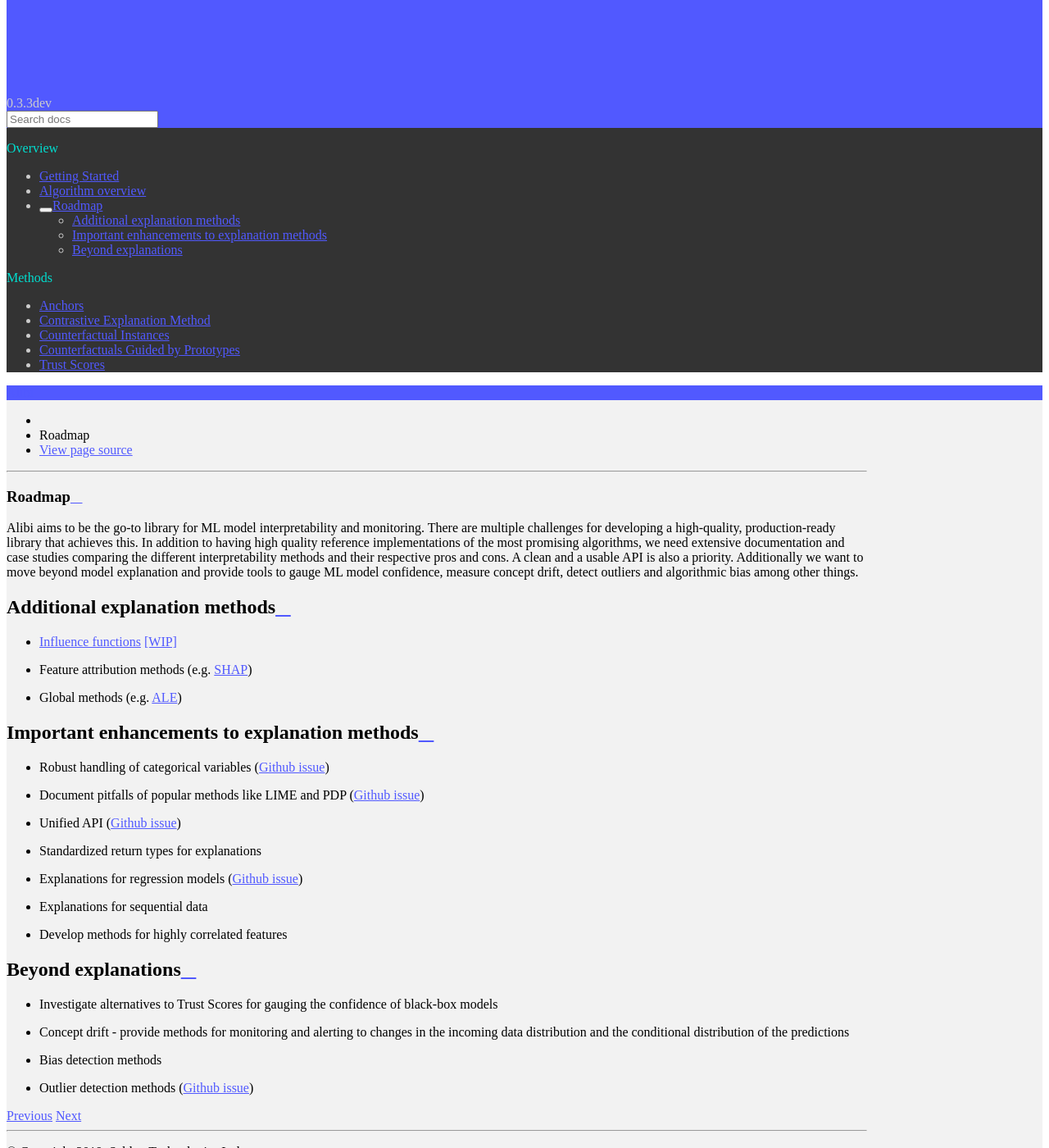
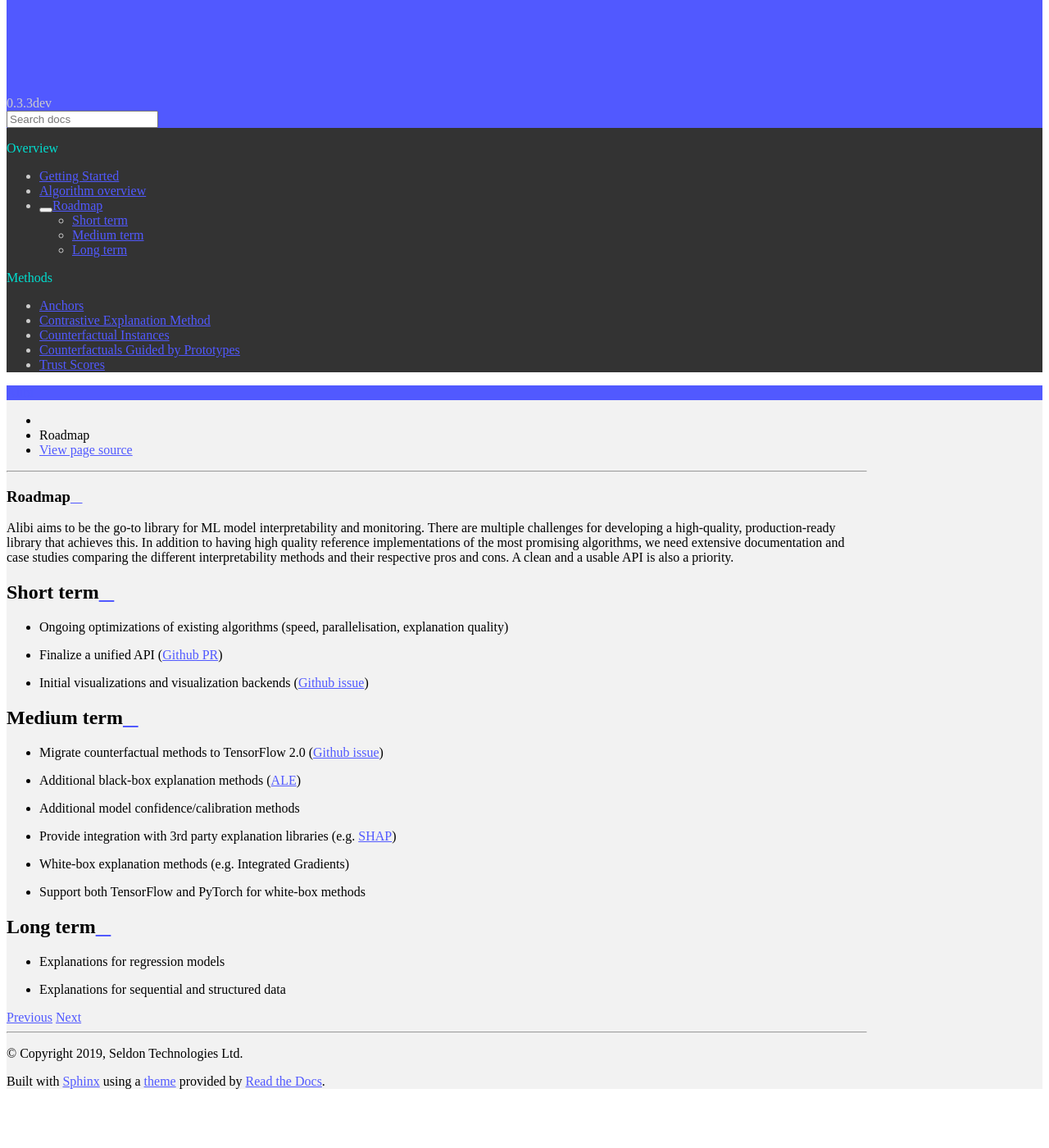
Before and after one commit to SeldonIO/alibi, a Sphinx documentation site: the page built from doc/source/overview/roadmap.md, in a window 1280 px wide and 1400 px high, scrolled down 722 px. Shown: the whole window at 82% size. Built offline with Sphinx 7.4.7 and the Read the Docs theme 2.0.0, drawn with Linux system fonts in a browser that asks for light colours; pages that are not in the unit, such as notebooks, are missing from menus; after the commit the page ends 2058 px from its top, so only the background shows below that.

Commit message:
Update roadmap and readme

```diff
--- a/doc/source/overview/roadmap.md
+++ b/doc/source/overview/roadmap.md
@@ -3,29 +3,21 @@ Alibi aims to be the go-to library for ML model interpretability and monitoring.
 challenges for developing a high-quality, production-ready library that achieves this. In addition
 to having high quality reference implementations of the most promising algorithms, we need extensive
 documentation and case studies comparing the different interpretability methods and their respective
-pros and cons. A clean and a usable API is also a priority. Additionally we want to move beyond
-model explanation and provide tools to gauge ML model confidence, measure concept drift, detect
-outliers and algorithmic bias among other things.
+pros and cons. A clean and a usable API is also a priority.
 
-## Additional explanation methods
-* [Influence functions](https://arxiv.org/abs/1703.04730) [[WIP]](https://github.com/SeldonIO/alibi/pull/80)
-* Feature attribution methods (e.g. [SHAP](https://github.com/slundberg/shap))
-* Global methods (e.g. [ALE](https://christophm.github.io/interpretable-ml-book/ale.html#fn31))
+## Short term
+* Ongoing optimizations of existing algorithms (speed, parallelisation, explanation quality)
+* Finalize a unified API ([Github PR](https://github.com/SeldonIO/alibi/pull/166))
+* Initial visualizations and visualization backends ([Github issue](https://github.com/SeldonIO/alibi/issues/165))
 
-## Important enhancements to explanation methods
-* Robust handling of categorical variables
-  ([Github issue](https://github.com/SeldonIO/alibi/issues/33))
-* Document pitfalls of popular methods like LIME and PDP
-  ([Github issue](https://github.com/SeldonIO/alibi/issues/42))
-* Unified API ([Github issue](https://github.com/SeldonIO/alibi/issues/23))
-* Standardized return types for explanations
-* Explanations for regression models ([Github issue](https://github.com/SeldonIO/alibi/issues/19))
-* Explanations for sequential data
-* Develop methods for highly correlated features
+## Medium term
+* Migrate counterfactual methods to TensorFlow 2.0 ([Github issue](https://github.com/SeldonIO/alibi/issues/155))
+* Additional black-box explanation methods ([ALE](https://github.com/SeldonIO/alibi/pull/152))
+* Additional model confidence/calibration methods
+* Provide integration with 3rd party explanation libraries (e.g. [SHAP](https://github.com/slundberg/shap))
+* White-box explanation methods (e.g. Integrated Gradients)
+* Support both TensorFlow and PyTorch for white-box methods
 
-## Beyond explanations
-* Investigate alternatives to Trust Scores for gauging the confidence of black-box models
-* Concept drift - provide methods for monitoring and alerting to changes in the incoming data
-  distribution and the conditional distribution of the predictions
-* Bias detection methods
-* Outlier detection methods ([Github issue](https://github.com/SeldonIO/alibi/issues/13))
+## Long term
+* Explanations for regression models
+* Explanations for sequential and structured data
```
Also changed, not shown: README.md (+32 -6 lines), doc/source/landing.md (+1 -3 lines), doc/source/overview/algorithms.md (+16 -14 lines).
